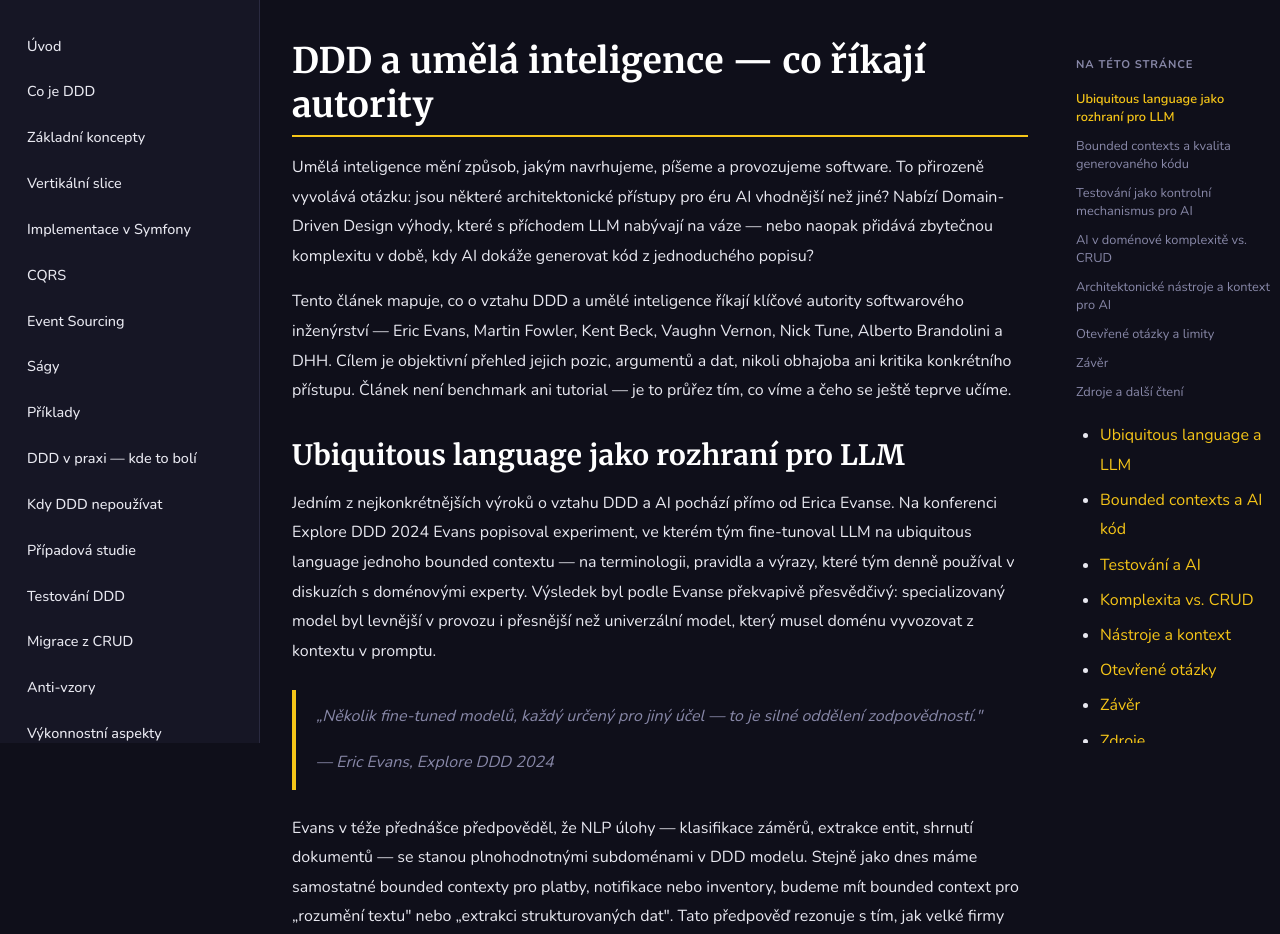
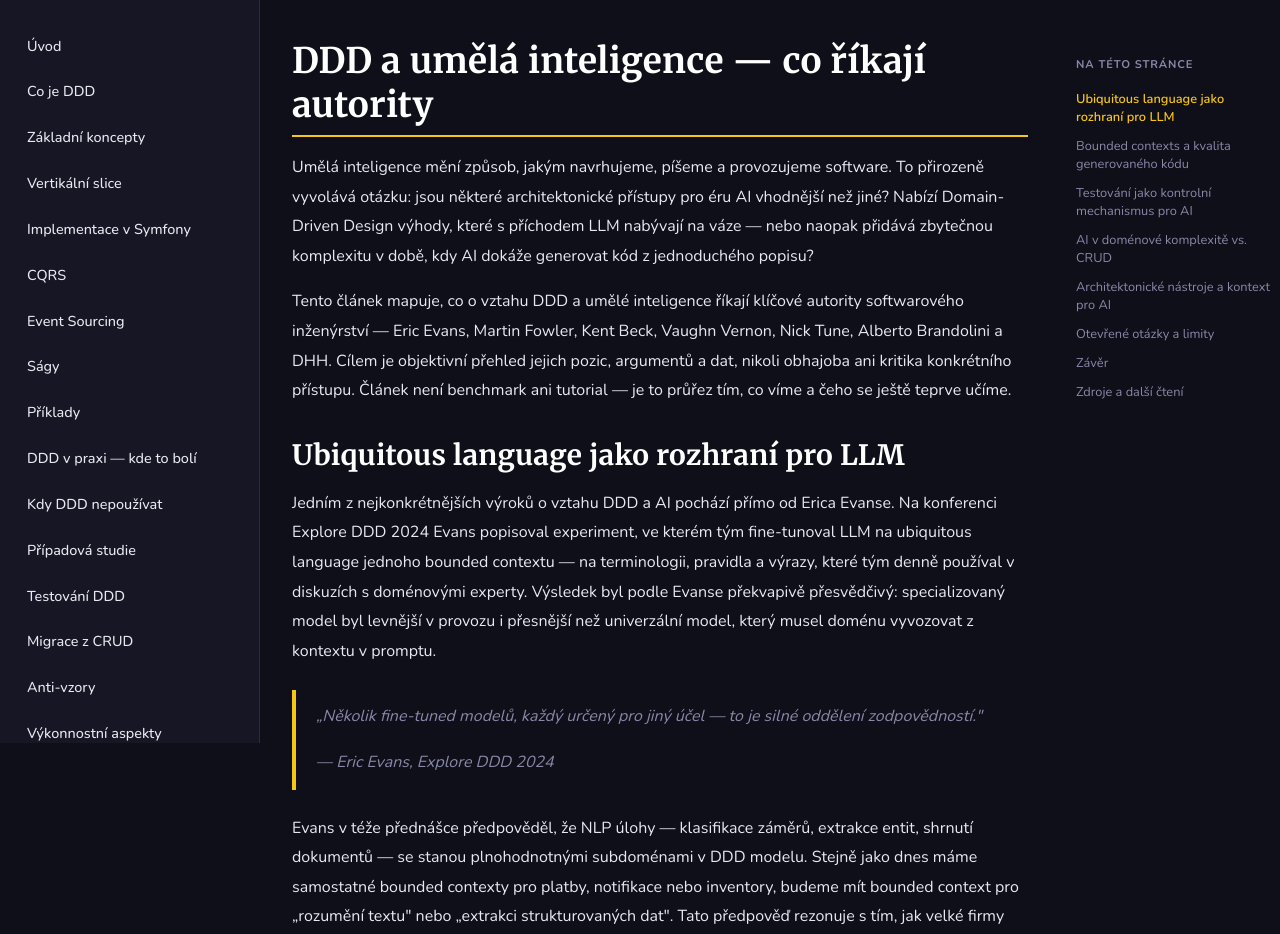
Before and after one commit to MichalKatuscak/ddd-v-symfony, a Symfony app: template templates/ddd/ddd_ai.html.twig in a window 1280 px wide. Shown: the part 57-991 px from the top of the page. Run offline with Twig, Linux system fonts and the light colour scheme; the template is opened without the code that fills it, so the values that code supplies are empty; some libraries are stand-ins or nearby versions.

Commit message:
fix: odstranit duplicitní statický TOC z pravého sidebaru
Ponechán pouze dynamický TOC generovaný z h2/h3 headingů JavaScriptem.

Co-Authored-By: Claude Opus 4.6 (1M context) <noreply@anthropic.com>

```diff
--- a/templates/ddd/ddd_ai.html.twig
+++ b/templates/ddd/ddd_ai.html.twig
@@ -663,14 +663,4 @@
 
 {% block toc %}
 <p class="toc-title">Na této stránce</p>
-<ul>
-    <li><a href="#ubiquitous-language">Ubiquitous language a LLM</a></li>
-    <li><a href="#bounded-contexts">Bounded contexts a AI kód</a></li>
-    <li><a href="#testovani">Testování a AI</a></li>
-    <li><a href="#komplexita-vs-crud">Komplexita vs. CRUD</a></li>
-    <li><a href="#nastroje">Nástroje a kontext</a></li>
-    <li><a href="#otevrene-otazky">Otevřené otázky</a></li>
-    <li><a href="#zaver">Závěr</a></li>
-    <li><a href="#zdroje">Zdroje</a></li>
-</ul>
 {% endblock %}
```
